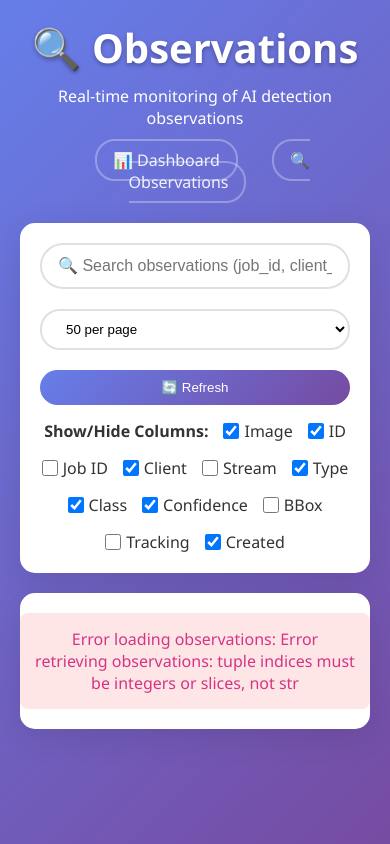
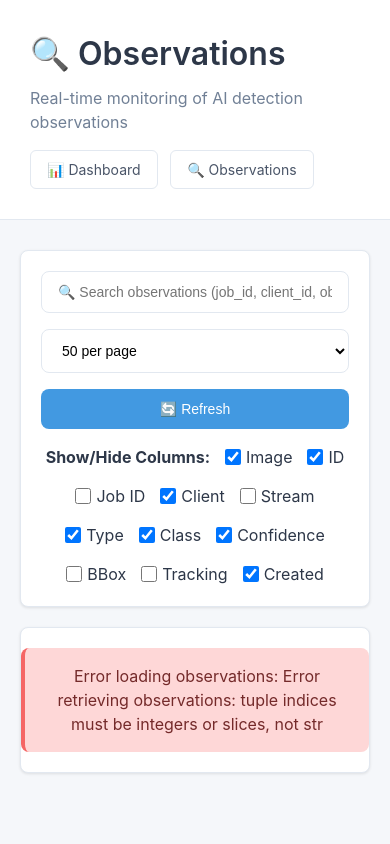
Before and after one commit to rave-altfred/webapp-python, a Flask app: page /observations in a window 390 px wide. Run offline with Flask 3, Linux system fonts and the light colour scheme; data that the repository does not hold is empty; some libraries are stand-ins or nearby versions.

Commit message:
Redesign observations page to match dashboard linear style
- Replace gradient background and styled components with clean linear design
- Update header styling to match dashboard: white background, consistent typography
- Redesign navigation links with matching button style and colors
- Update controls panel: clean white cards with subtle borders and shadows
- Redesign search input and form controls to match dashboard aesthetics
- Update table styling: clean headers, consistent borders, improved typography
- Replace gradient table headers with clean gray styling matching dashboard
- Update color scheme: use dashboard blues (#4299e1) instead of purples
- Improve pagination styling to match dashboard button patterns
- Update confidence badges and observation type colors for consistency
- Fix error messages styling to match dashboard error patterns
- Maintain all existing functionality while improving visual consistency

Visual improvements:
- Consistent typography and spacing with main dashboard
- Clean, professional look without gradients or heavy styling
- Better accessibility with improved contrast and focus states
- Responsive design maintained for mobile devices
- Unified brand experience across both pages

```diff
--- a/templates/observations.html
+++ b/templates/observations.html
@@ -12,63 +12,77 @@
         }
 
         body {
-            font-family: 'Segoe UI', Tahoma, Geneva, Verdana, sans-serif;
-            background: linear-gradient(135deg, #667eea 0%, #764ba2 100%);
+            font-family: -apple-system, BlinkMacSystemFont, 'Segoe UI', Roboto, 'Helvetica Neue', Arial, sans-serif;
+            background: #f5f7fa;
             min-height: 100vh;
-            padding: 20px;
-            color: #333;
+            padding: 0;
+            margin: 0;
+            color: #2d3748;
+            line-height: 1.5;
         }
 
         .container {
-            max-width: 1600px;
+            max-width: 1400px;
             margin: 0 auto;
+            padding: 20px;
         }
 
         .header {
-            text-align: center;
-            margin-bottom: 30px;
-            color: white;
+            background: white;
+            padding: 30px;
+            margin: -20px -20px 30px -20px;
+            border-bottom: 1px solid #e2e8f0;
         }
 
         .header h1 {
-            font-size: 2.5rem;
-            margin-bottom: 10px;
-            text-shadow: 0 2px 4px rgba(0,0,0,0.3);
+            color: #2d3748;
+            font-size: 2rem;
+            margin: 0 0 8px 0;
+            font-weight: 600;
+        }
+
+        .header p {
+            color: #718096;
+            font-size: 1rem;
+            margin: 0;
         }
 
         .nav-links {
-            margin: 20px 0;
+            margin: 16px 0 0 0;
         }
 
         .nav-links a {
-            color: rgba(255, 255, 255, 0.9);
+            color: #4a5568;
             text-decoration: none;
-            margin: 0 15px;
+            margin: 0 8px 0 0;
             padding: 8px 16px;
-            border: 2px solid rgba(255, 255, 255, 0.3);
-            border-radius: 20px;
-            transition: all 0.3s ease;
+            border: 1px solid #e2e8f0;
+            border-radius: 6px;
+            transition: all 0.2s ease;
+            font-size: 14px;
+            display: inline-block;
         }
 
         .nav-links a:hover {
-            background: rgba(255, 255, 255, 0.2);
-            transform: translateY(-2px);
+            background: #f7fafc;
+            border-color: #cbd5e0;
         }
 
         .controls-panel {
             background: white;
-            border-radius: 15px;
+            border-radius: 8px;
             padding: 20px;
             margin-bottom: 20px;
-            box-shadow: 0 8px 32px rgba(0, 0, 0, 0.1);
+            border: 1px solid #e2e8f0;
+            box-shadow: 0 1px 3px rgba(0, 0, 0, 0.1);
         }
 
         .controls-row {
             display: flex;
-            gap: 20px;
+            gap: 16px;
             align-items: center;
             flex-wrap: wrap;
-            margin-bottom: 15px;
+            margin-bottom: 16px;
         }
 
         .search-box {
@@ -79,35 +93,48 @@
         .search-box input {
             width: 100%;
             padding: 12px 16px;
-            border: 2px solid #e0e0e0;
-            border-radius: 25px;
-            font-size: 16px;
-            transition: border-color 0.3s ease;
+            border: 1px solid #e2e8f0;
+            border-radius: 8px;
+            font-size: 14px;
+            transition: border-color 0.2s ease;
         }
 
         .search-box input:focus {
             outline: none;
-            border-color: #667eea;
+            border-color: #4299e1;
+            box-shadow: 0 0 0 3px rgba(66, 153, 225, 0.1);
         }
 
-        .page-size-select, .refresh-btn {
-            padding: 10px 20px;
-            border: 2px solid #e0e0e0;
-            border-radius: 20px;
+        .page-size-select {
+            padding: 12px 16px;
+            border: 1px solid #e2e8f0;
+            border-radius: 8px;
             background: white;
             cursor: pointer;
-            transition: all 0.3s ease;
+            font-size: 14px;
+            transition: border-color 0.2s ease;
+        }
+
+        .page-size-select:focus {
+            outline: none;
+            border-color: #4299e1;
         }
 
         .refresh-btn {
-            background: linear-gradient(135deg, #667eea, #764ba2);
+            background: #4299e1;
             color: white;
             border: none;
+            padding: 12px 24px;
+            border-radius: 8px;
+            cursor: pointer;
+            font-size: 14px;
+            font-weight: 500;
+            transition: all 0.2s ease;
         }
 
         .refresh-btn:hover {
-            transform: translateY(-2px);
-            box-shadow: 0 4px 12px rgba(102, 126, 234, 0.4);
+            background: #3182ce;
+            transform: translateY(-1px);
         }
 
         .column-controls {
@@ -130,9 +157,10 @@
 
         .table-container {
             background: white;
-            border-radius: 15px;
+            border-radius: 8px;
             overflow: hidden;
-            box-shadow: 0 8px 32px rgba(0, 0, 0, 0.1);
+            border: 1px solid #e2e8f0;
+            box-shadow: 0 1px 3px rgba(0, 0, 0, 0.1);
         }
 
         .observations-table {
@@ -285,12 +320,13 @@
         }
 
         .error {
-            background: #ffe6e6;
-            color: #d63384;
-            padding: 15px;
+            background: #fed7d7;
+            color: #742a2a;
+            padding: 16px;
             border-radius: 8px;
             margin: 20px 0;
             text-align: center;
+            border-left: 4px solid #f56565;
         }
 
         /* Modal for image preview */
```
Also changed, not shown: other parts of templates/observations.html (+35 -28 lines), 1 other file.
